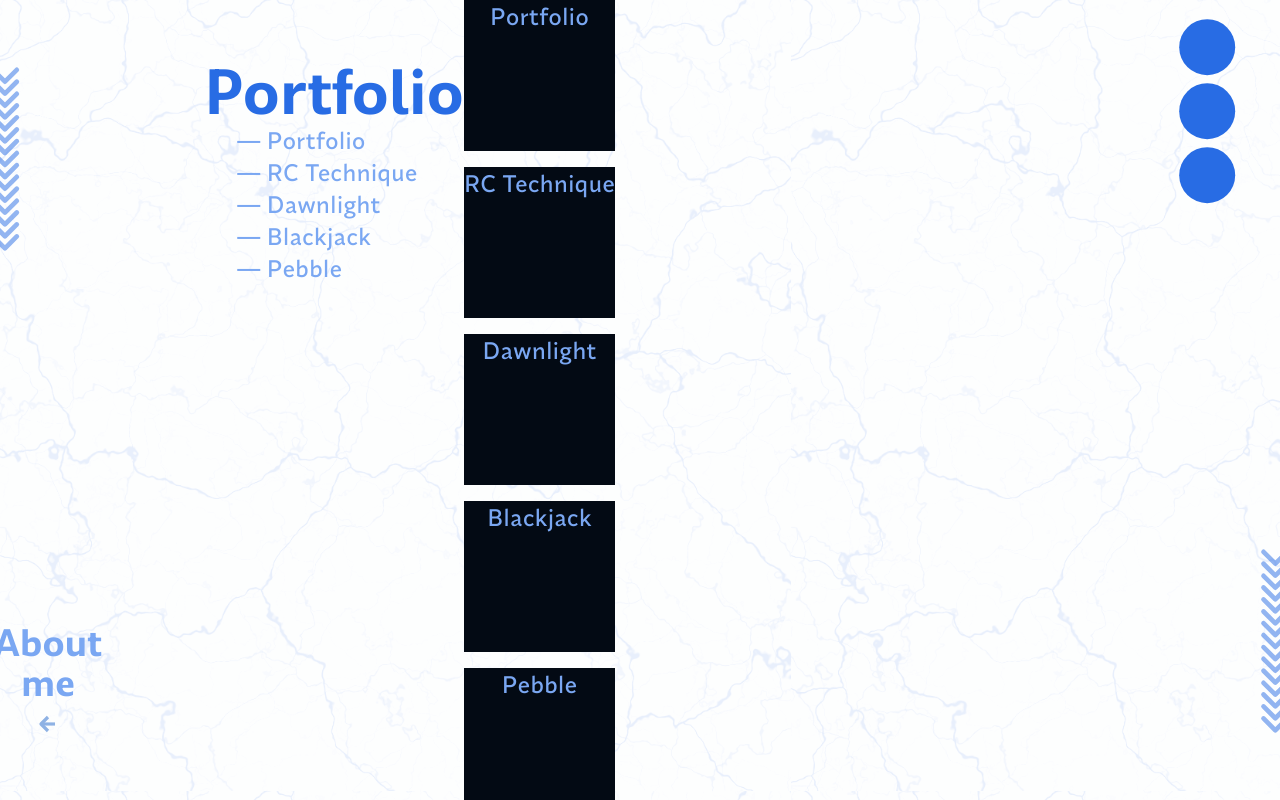
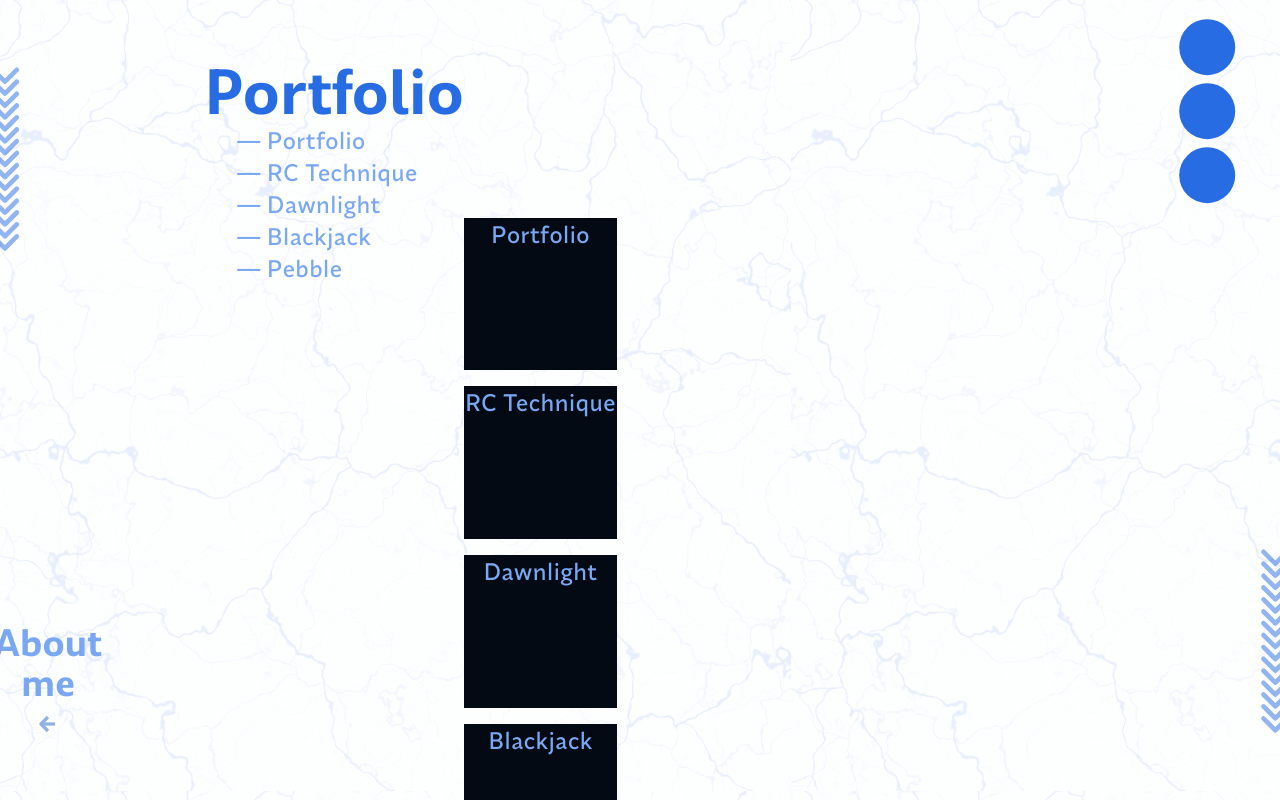
Before and after one commit to Ch3ru09/portfolio, a Next.js app: page / in a window 1280 px wide. Shown: the top 800 px of the page. Built offline with nearby package versions, Linux system fonts and the light colour scheme.

Commit message:
added devlog file

```diff
--- a/src/app/(home)/page.tsx
+++ b/src/app/(home)/page.tsx
@@ -4,7 +4,7 @@ export default function Home() {
   return (
     <>
       <div className="ml-[10%] mr-[10%] flex">
-        <div>
+        <div className="sticky top-24">
           <h1 className="text-6xl font-heading font-bold text-primary mt-16">
             Portfolio
           </h1>
@@ -18,14 +18,16 @@ export default function Home() {
             })}
           </ul>
         </div>
-        <ul className="flex flex-col gap-4">
+        <ul className="flex flex-col gap-4 grow mt-[25%]">
           {projects.map((x, i) => {
             return (
-              <li
-                className="text-2xl font-body flex justify-center bg-foreground aspect-square"
-                key={i}
-              >
-                <Link href={"/project/" + x.link}>{x.title}</Link>
+              <li className="text-2xl font-body aspect-square w-1/4" key={i}>
+                <Link
+                  href={"/project/" + x.link}
+                  className="w-full h-full inline-block text-center bg-foreground"
+                >
+                  {x.title}
+                </Link>
               </li>
             );
           })}
--- a/src/app/globals.css
+++ b/src/app/globals.css
@@ -32,6 +32,7 @@ body {
   font-family: var(--font-synonym);
   font-weight: 500;
   position: relative;
+  min-height: 100vh;
 }
 
 body::before {
--- /dev/null
+++ b/src/assets/devlog.json
@@ -0,0 +1,14 @@
+[
+  {
+    "day": "0",
+    "title": "First day of logging",
+    "log": "I just deployed the portfolio on vercel, I've had a few days of creating process that is documented. The sketching of the initial idea and the figma designing process are documented and will be added to the portfolio page. There's still a lot to be done, fighting!!",
+    "todo": [
+      "Add devlog to portfolio page",
+      "Add picture for About me",
+      "Add description for About me",
+      "Add education for About me"
+    ],
+    "is_done": []
+  }
+]
```
